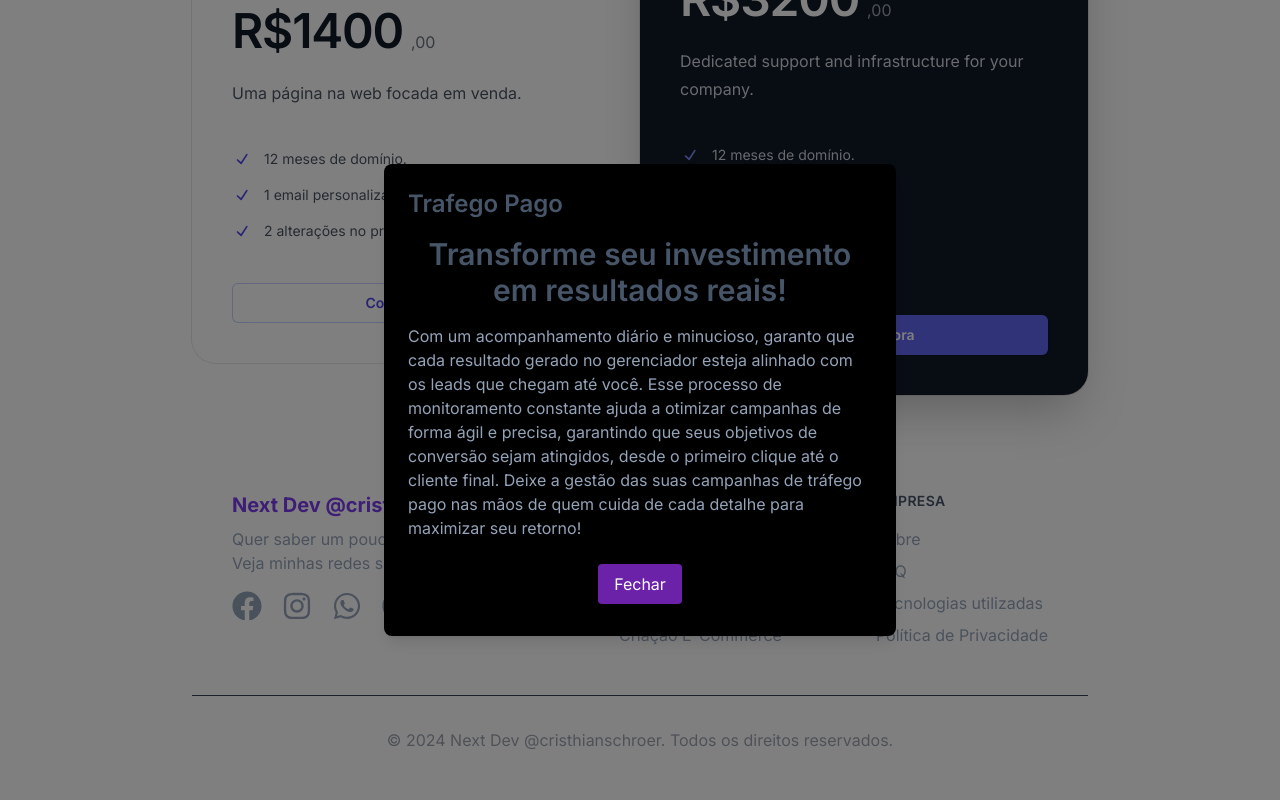
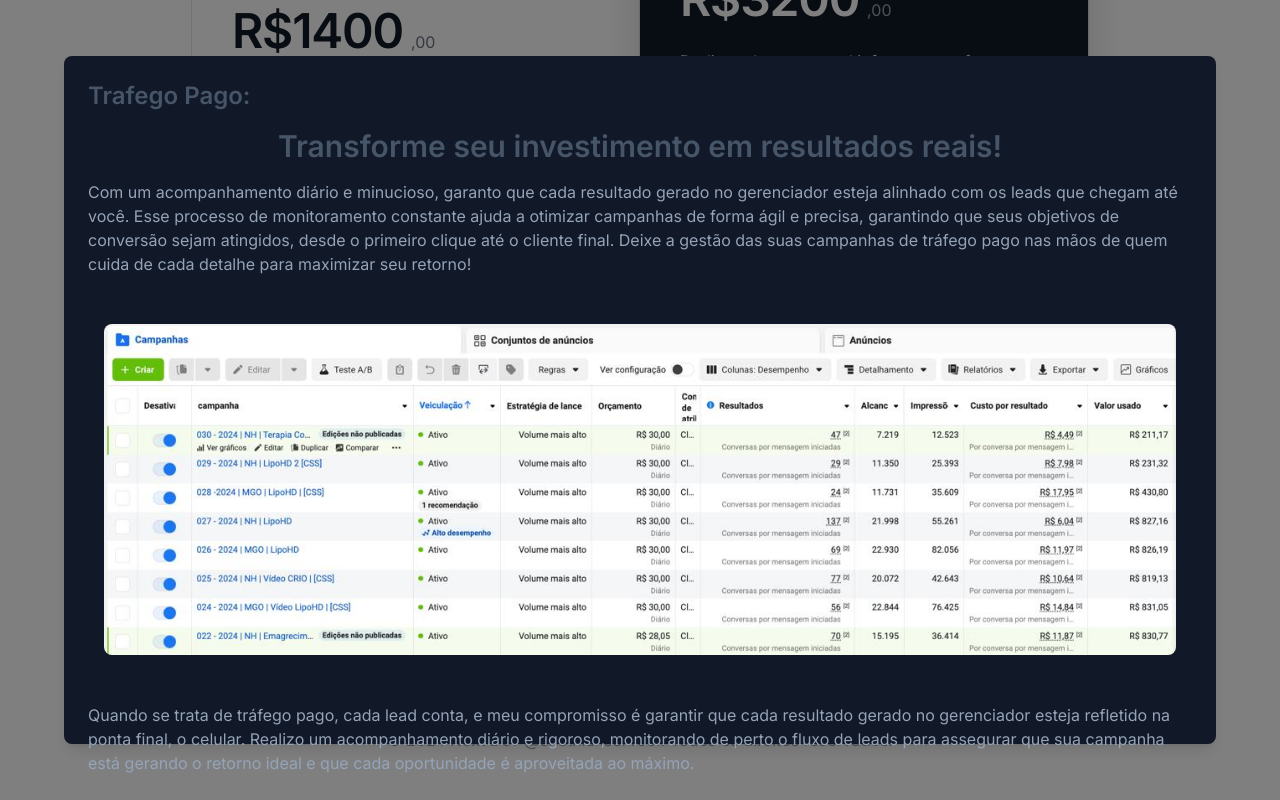
Before and after one commit to Cristhian-Shr/nextDev-landingPage, a Next.js app: page / in a window 1280 px wide. Both pictures are taken after a click on the button "Trafego pago". Shown: the part 3615-4415 px from the top of the page. Built offline with nearby package versions, Linux system fonts and the light colour scheme.

Commit message:
atualizações e criação do componente trafego(melhoras)

```diff
--- a/src/app/_components/footer-section.tsx
+++ b/src/app/_components/footer-section.tsx
@@ -1,9 +1,9 @@
 import Link from "next/link";
 import { FaFacebook, FaInstagram, FaGithub, FaWhatsapp } from "react-icons/fa";
-import PrivacyPolicyModal from "./privacyPolicy-modal";
+import PrivacyPolicyModal from "./modais/privacyPolicy-modal";
 import { Button } from "@/components/ui/button";
-import TechModal from "./techs-modal";
-import TrafegoPagoModal from "./trafegoPago-modal";
+import TechModal from "./modais/techs-modal";
+import TrafegoPagoModal from "./modais/trafegoPago-modal";
 
 function Footer() {
   return (
--- /dev/null
+++ b/src/app/_components/modais/trafegoPago-modal.tsx
@@ -0,0 +1,74 @@
+"use client";
+
+import Image from "next/image";
+import Link from "next/link";
+import { useState } from "react";
+import imageTrafego from "../../../../public/images/imgMkt/gerencidorImg.jpg";
+
+const TrafegoPagoModal: React.FC = () => {
+  const [isOpen, setIsOpen] = useState(false);
+
+  const openModal = () => setIsOpen(true);
+  const closeModal = () => setIsOpen(false);
+
+  return (
+    <section>
+      <button onClick={openModal}>Trafego pago</button>
+
+      {isOpen && (
+        <div className="fixed inset-0 flex items-center justify-center bg-black bg-opacity-50 z-50">
+          <div className="bg-gray-900 rounded-lg shadow-lg p-6 w-[100vw] md:w-[95vw] h-[100vh] md:h-[86vh] max-w-6xl mx-4 relative">
+            <h2 className="text-2xl font-semibold mb-4">Trafego Pago:</h2>
+            <div className="max-h-[85vh] overflow-y-auto text-slate-600 space-y-2">
+              <h2 className="text-2xl md:text-3xl font-heading font-semibold mb-4 text-center">
+                Transforme seu investimento em resultados reais!
+              </h2>
+              <p className="text-slate-400">
+                Com um acompanhamento diário e minucioso, garanto que cada
+                resultado gerado no gerenciador esteja alinhado com os leads que
+                chegam até você. Esse processo de monitoramento constante ajuda
+                a otimizar campanhas de forma ágil e precisa, garantindo que
+                seus objetivos de conversão sejam atingidos, desde o primeiro
+                clique até o cliente final. Deixe a gestão das suas campanhas de
+                tráfego pago nas mãos de quem cuida de cada detalhe para
+                maximizar seu retorno!
+              </p>
+              <div className="px-4 py-10">
+                <Image
+                  src={imageTrafego}
+                  quality={100}
+                  alt="imageTrafego"
+                  className="rounded-lg"
+                />
+              </div>
+              <p className="text-slate-400">
+                Quando se trata de tráfego pago, cada lead conta, e meu
+                compromisso é garantir que cada resultado gerado no gerenciador
+                esteja refletido na ponta final, o celular. Realizo um
+                acompanhamento diário e rigoroso, monitorando de perto o fluxo
+                de leads para assegurar que sua campanha está gerando o retorno
+                ideal e que cada oportunidade é aproveitada ao máximo.
+              </p>
+            </div>
+            <div className="flex pt-10 justify-end gap-8 px-4">
+              <button
+                onClick={closeModal}
+                className="bg-primary py-2 px-4 text-md shadow-lg font-bold rounded"
+              >
+                Fechar
+              </button>
+              <Link
+                href="https://w.app/4gj0h2"
+                className="bg-primary py-2 px-4 text-md shadow-lg font-bold rounded"
+              >
+                Contratar
+              </Link>
+            </div>
+          </div>
+        </div>
+      )}
+    </section>
+  );
+};
+
+export default TrafegoPagoModal;
--- a/src/app/_components/trafegoPago-modal.tsx
+++ /dev/null
@@ -1,49 +0,0 @@
-"use client";
-
-import { useState } from "react";
-
-const TrafegoPagoModal: React.FC = () => {
-  const [isOpen, setIsOpen] = useState(false);
-
-  const openModal = () => setIsOpen(true);
-  const closeModal = () => setIsOpen(false);
-
-  return (
-    <section>
-      <button onClick={openModal}>Trafego pago</button>
-
-      {isOpen && (
-        <div className="fixed inset-0 flex items-center justify-center bg-black bg-opacity-50 z-50">
-          <div className="bg-black rounded-lg shadow-lg p-6 max-w-lg mx-4 relative">
-            <h2 className="text-2xl font-semibold mb-4">Trafego Pago</h2>
-            <div className="max-h-96 overflow-y-auto text-slate-600 space-y-2">
-              <h2 className="text-2xl md:text-3xl font-heading font-semibold mb-4 text-center">
-                Transforme seu investimento em resultados reais!
-              </h2>
-              <p className="text-slate-400">
-                Com um acompanhamento diário e minucioso, garanto que cada
-                resultado gerado no gerenciador esteja alinhado com os leads que
-                chegam até você. Esse processo de monitoramento constante ajuda
-                a otimizar campanhas de forma ágil e precisa, garantindo que
-                seus objetivos de conversão sejam atingidos, desde o primeiro
-                clique até o cliente final. Deixe a gestão das suas campanhas de
-                tráfego pago nas mãos de quem cuida de cada detalhe para
-                maximizar seu retorno!
-              </p>
-            </div>
-            <div className="flex items-center justify-center py-2">
-              <button
-                onClick={closeModal}
-                className="mt-4 bg-purple-800 text-white px-4 py-2 rounded hover:bg-purple-700"
-              >
-                Fechar
-              </button>
-            </div>
-          </div>
-        </div>
-      )}
-    </section>
-  );
-};
-
-export default TrafegoPagoModal;
```
Also changed, not shown: public/images/imgMkt/gerencidorImg.jpg (added), src/app/_components/modais/privacyPolicy-modal.tsx (renamed from src/app/_components/privacyPolicy-modal.tsx), src/app/_components/modais/techs-modal.tsx (renamed from src/app/_components/techs-modal.tsx).
